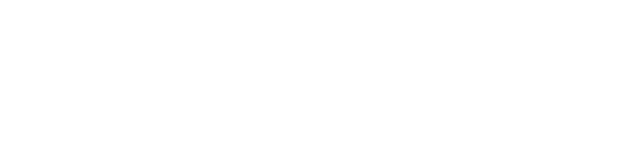
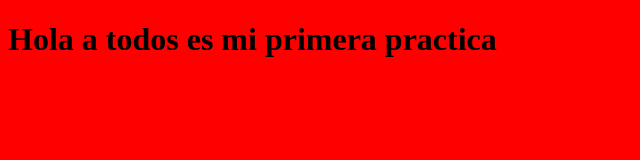
Before and after one commit to FLinares123/Proyecto1_CursoGit, a plain HTML site: page index.html in a window 1280 px wide. Shown: the whole page, without its empty margins (0-640 px from the left). Drawn offline with Linux system fonts and the light colour scheme.

Commit message:
titulo y color de pagina

```diff
--- /dev/null
+++ b/estilos css/style.css
@@ -0,0 +1,3 @@
+body{
+    background-color: red ;
+}
--- a/index.html
+++ b/index.html
@@ -5,8 +5,9 @@
     <meta http-equiv="X-UA-Compatible" content="IE=edge">
     <meta name="viewport" content="width=device-width, initial-scale=1.0">
     <title>Document</title>
+    <link rel="stylesheet" href="estilos css/style.css" type="text/css">
 </head>
 <body>
-
+    <h1>Hola a todos es mi primera practica</h1>
 </body>
 </html>
```
Also changed, not shown: js/javascript.js (added).
